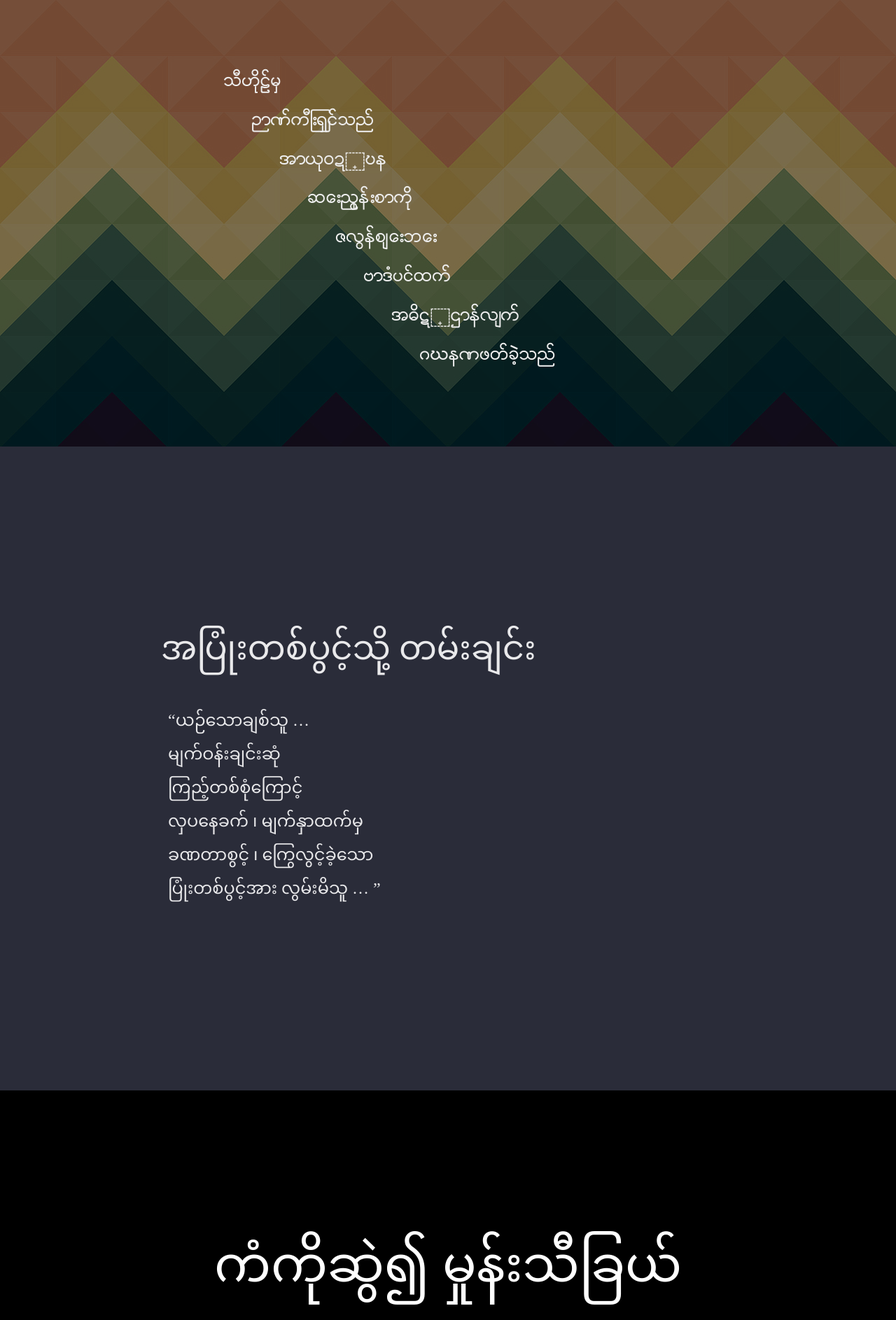
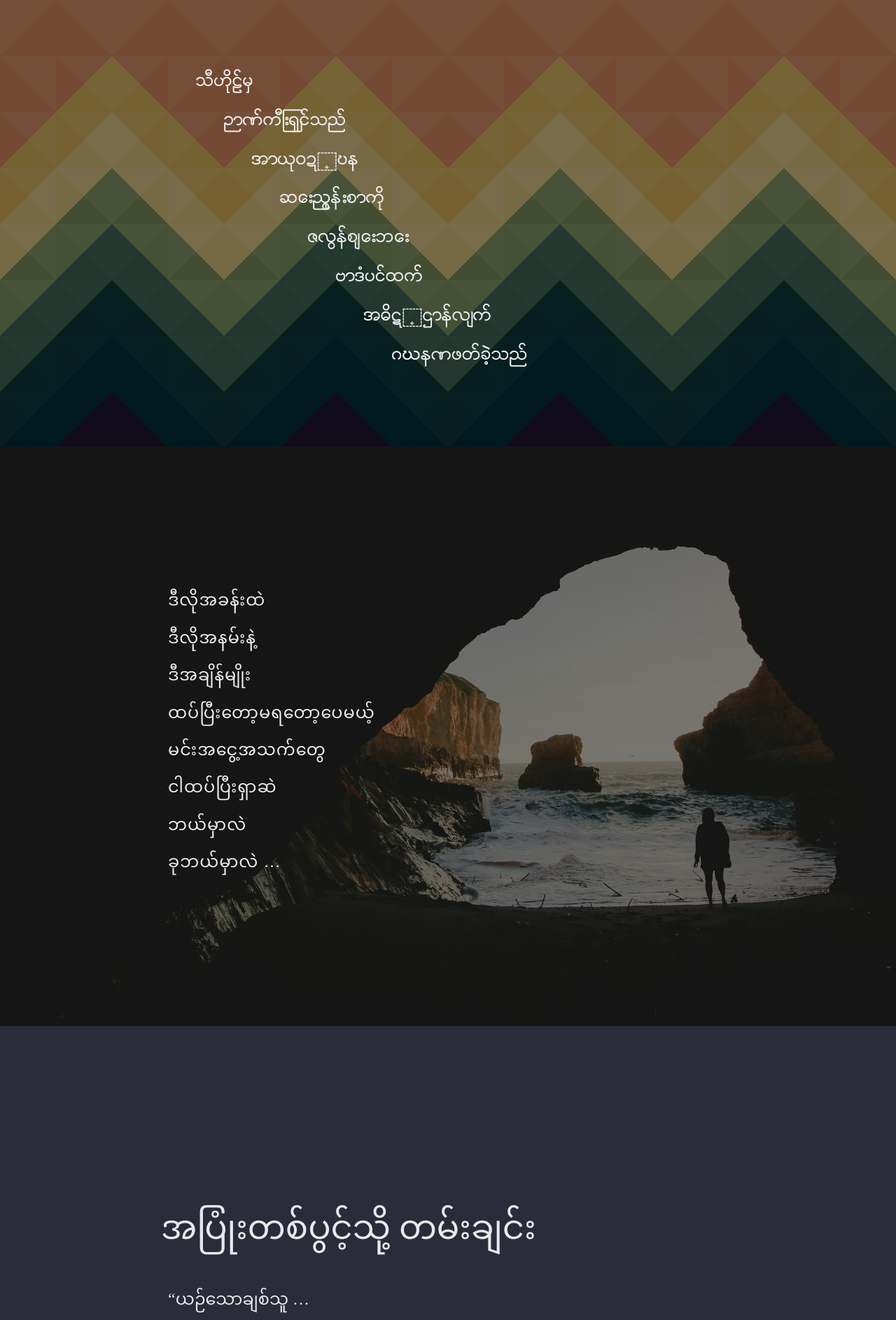
Before and after one commit to khzaw/beautiful-burmese-type, a Jekyll site: the page built from index.html, in a window 1280 px wide. Shown: the top 1886 px of the page at 70% size. Built offline with Jekyll 4.4.1, drawn with Linux system fonts in a browser that asks for light colours; some web fonts are replaced.

Commit message:
Add sout kyann section

```diff
--- a/css/main.scss
+++ b/css/main.scss
@@ -123,34 +123,56 @@ footer { padding: 50px; text-align: center;
         color: #eee;
 
           &:nth-child(1) {
+            text-indent: 5%;
+          }
+
+          &:nth-child(2) {
             text-indent: 10%;
           }
-          &:nth-child(2) {
+          &:nth-child(3) {
             text-indent: 15%;
           }
-          &:nth-child(3) {
+          &:nth-child(4) {
             text-indent: 20%;
           }
-          &:nth-child(4) {
+          &:nth-child(5) {
             text-indent: 25%;
           }
-          &:nth-child(5) {
+          &:nth-child(6) {
             text-indent: 30%;
           }
-          &:nth-child(6) {
+          &:nth-child(7) {
             text-indent: 35%;
           }
-          &:nth-child(7) {
+          &:nth-child(8) {
             text-indent: 40%;
-          }
-          &:nth-child(8) {
-            text-indent: 45%;
           }
         }
 
       }
 
     }
+
+  &#linn-yar {
+    background-image: linear-gradient(
+    rgba(0, 0, 0, 0.5),
+    rgba(0, 0, 0, 0.5)
+    ),
+    url('../img/emo_cave.jpeg');
+    background-size: cover;
+    padding: 200px 0;
+    .text {
+      margin: 0 auto;
+      max-width: $content-width;
+      padding: 0 2em;
+      letter-spacing: 1px;
+      p {
+        color: #eee;
+        font: 24px/1.6 'Myanmar Pixel Smooth';
+      }
+
+    }
+  }
 
   &#poem-1 {
     background: #2A2C39;
@@ -254,14 +276,14 @@ footer { padding: 50px; text-align: center;
     rgba(0, 0, 0, 0.5),
     rgba(0, 0, 0, 0.5)
     ),
-    url('../img/emo_cave.jpeg');
+    url('../img/sea.jpg');
     padding: 200px 0;
     background-size: cover;
 
     .text {
       max-width: $content-width;
       margin: 0 auto;
-      font: 36px/1.6 'Myanmar Pixel Smooth';
+      font: 32px/1.6 'Myanmar Pixel Smooth';
       color: #eee;
     }
   }
@@ -360,7 +382,7 @@ footer { padding: 50px; text-align: center;
 
       li {
         color: #fff;
-        font: 100 84px/1.7 'ThanLwin Light', 'ThanLwin';
+        font: 100 60px/1.7 'ThanLwin Light', 'ThanLwin';
         letter-spacing: 2px;
 
         &:nth-child(1) {
--- a/index.html
+++ b/index.html
@@ -9,6 +9,19 @@ layout: default
 <p>သီဟိုဠ်မှ </p><p> ဉာဏ်ကြီးရှင်သည် </p><p> အာယုဝဍ္ဎန </p><p>ဆေးညွှန်းစာကို </p><p> ဇလွန်ဈေးဘေး </p><p>ဗာဒံပင်ထက် </p><p> အဓိဋ္ဌာန်လျက် </p><p>ဂဃနဏဖတ်ခဲ့သည်</p>
       </section>
     </section>
+
+  <section class="page" id="linn-yar">
+    <section class="text">
+      <p>ဒီလိုအခန်းထဲ</p>
+      <p>ဒီလိုအနမ်းနဲ့</p>
+      <p>ဒီအချိန်မျိုး </p>
+      <p>ထပ်ပြီးတော့မရတော့ပေမယ့်</p>
+      <p>မင်းအငွေ့အသက်တွေ</p>
+      <p>ငါထပ်ပြီးရှာဆဲ</p>
+      <p>ဘယ်မှာလဲ</p>
+      <p>ခုဘယ်မှာလဲ &hellip;</p>
+    </section>
+  </section>
 
   <section class="page" id="poem-1">
     <section class="text">
```
Also changed, not shown: img/sea.jpg (added), 1 other file.
